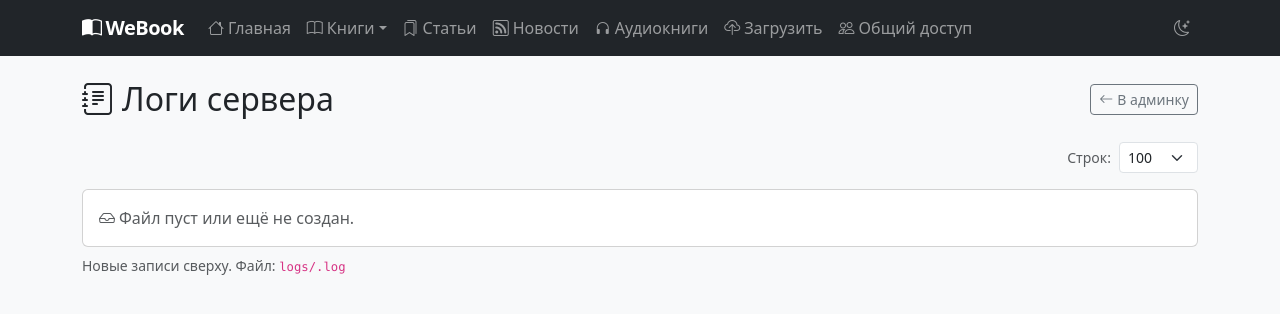
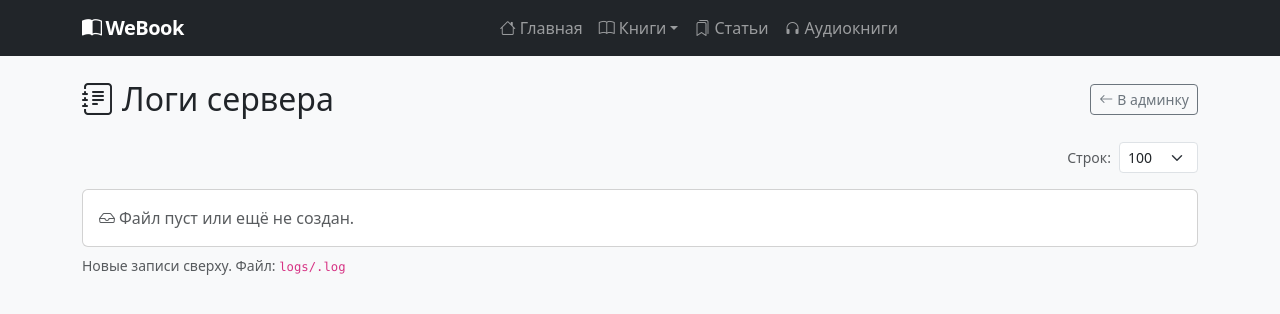
Before and after one commit to serg-lebovski/webook, a FastAPI app: template app/templates/admin/logs.html in a window 1280 px wide. Shown: the top 314 px of the page. Run offline with FastAPI, Linux system fonts and the light colour scheme; the template is opened without the code that fills it, so the values that code supplies are empty.

Commit message:
Redesign navbar: center main links, move secondary items into menus
Main nav (Главная · Книги · Статьи · Аудиокниги) is centered (mx-auto); the
search box stays on the right. "Загрузить книгу" moved into the Книги dropdown.
Theme toggle, Новости (RSS), Общий доступ and the PWA install action moved into
the user dropdown menu. Theme script guards against the toggle being absent
(login page) and updates the menu label.

Co-Authored-By: Claude Opus 4.8 <noreply@anthropic.com>

```diff
--- a/app/templates/base.html
+++ b/app/templates/base.html
@@ -42,7 +42,7 @@
       <span class="navbar-toggler-icon"></span>
     </button>
     <div class="collapse navbar-collapse" id="nav">
-      <ul class="navbar-nav me-auto">
+      <ul class="navbar-nav mx-auto text-center">
         <li class="nav-item"><a class="nav-link" href="/dashboard"><i class="bi bi-house me-1"></i>Главная</a></li>
         <li class="nav-item dropdown">
           <a class="nav-link dropdown-toggle" href="/shelves" id="booksNav" role="button"
@@ -51,13 +51,12 @@
             <li><a class="dropdown-item" href="/shelves"><i class="bi bi-bookshelf me-2"></i>Полки</a></li>
             <li><a class="dropdown-item" href="/books"><i class="bi bi-journals me-2"></i>Все книги</a></li>
             <li><a class="dropdown-item" href="/books?favorite=1"><i class="bi bi-heart-fill me-2 text-danger"></i>Избранное</a></li>
+            <li><hr class="dropdown-divider"></li>
+            <li><a class="dropdown-item" href="/books/upload"><i class="bi bi-cloud-upload me-2"></i>Загрузить книгу</a></li>
           </ul>
         </li>
         <li class="nav-item"><a class="nav-link" href="/links"><i class="bi bi-bookmarks me-1"></i>Статьи</a></li>
-        <li class="nav-item"><a class="nav-link" href="/feeds"><i class="bi bi-rss me-1"></i>Новости</a></li>
         <li class="nav-item"><a class="nav-link" href="/audiobooks"><i class="bi bi-headphones me-1"></i>Аудиокниги</a></li>
-        <li class="nav-item"><a class="nav-link" href="/books/upload"><i class="bi bi-cloud-upload me-1"></i>Загрузить</a></li>
-        <li class="nav-item"><a class="nav-link" href="/shared"><i class="bi bi-people me-1"></i>Общий доступ</a></li>
       </ul>
       {% if user %}
       <form class="d-flex me-lg-3 my-2 my-lg-0" role="search" action="/search" method="get">
@@ -66,28 +65,29 @@
           <button class="btn btn-outline-light" type="submit"><i class="bi bi-search"></i></button>
         </div>
       </form>
-      {% endif %}
-      <ul class="navbar-nav align-items-lg-center">
-        <li class="nav-item d-none" id="pwaInstallLi">
-          <button type="button" class="nav-link border-0 bg-transparent" id="pwaInstall" title="Установить приложение">
-            <i class="bi bi-download"></i>
-          </button>
-        </li>
-        <li class="nav-item">
-          <button type="button" class="nav-link border-0 bg-transparent" id="themeToggle" title="Переключить тему">
-            <i class="bi bi-moon-stars" id="themeIcon"></i>
-          </button>
-        </li>
-        {% if user %}
+      <ul class="navbar-nav">
         <li class="nav-item dropdown">
           <a class="nav-link dropdown-toggle" href="#" data-bs-toggle="dropdown">
             <i class="bi bi-person-circle me-1"></i>{{ user.username }}
           </a>
           <ul class="dropdown-menu dropdown-menu-end">
-            <li><a class="dropdown-item" href="/settings"><i class="bi bi-gear me-1"></i>Настройки</a></li>
-            <li><a class="dropdown-item" href="/highlights"><i class="bi bi-quote me-1"></i>Мои цитаты</a></li>
+            <li><a class="dropdown-item" href="/feeds"><i class="bi bi-rss me-2"></i>Новости</a></li>
+            <li><a class="dropdown-item" href="/shared"><i class="bi bi-people me-2"></i>Общий доступ</a></li>
+            <li><a class="dropdown-item" href="/highlights"><i class="bi bi-quote me-2"></i>Мои цитаты</a></li>
+            <li><hr class="dropdown-divider"></li>
+            <li><a class="dropdown-item" href="/settings"><i class="bi bi-gear me-2"></i>Настройки</a></li>
+            <li>
+              <button type="button" class="dropdown-item" id="themeToggle">
+                <i class="bi bi-moon-stars me-2" id="themeIcon"></i><span id="themeLabel">Тёмная тема</span>
+              </button>
+            </li>
+            <li class="d-none" id="pwaInstallLi">
+              <button type="button" class="dropdown-item" id="pwaInstall">
+                <i class="bi bi-download me-2"></i>Установить приложение
+              </button>
+            </li>
             {% if user.is_admin %}
-            <li><a class="dropdown-item" href="/admin"><i class="bi bi-shield-lock me-1"></i>Администрирование</a></li>
+            <li><a class="dropdown-item" href="/admin"><i class="bi bi-shield-lock me-2"></i>Администрирование</a></li>
             {% endif %}
             <li><hr class="dropdown-divider"></li>
             <li>
@@ -97,8 +97,8 @@
             </li>
           </ul>
         </li>
-        {% endif %}
       </ul>
+      {% endif %}
     </div>
   </div>
 </nav>
@@ -109,13 +109,16 @@
 
 <script src="https://cdn.jsdelivr.net/npm/bootstrap@5.3.3/dist/js/bootstrap.bundle.min.js"></script>
 <script>
-  // Переключатель тёмной/светлой темы
+  // Переключатель тёмной/светлой темы (пункт в меню пользователя)
   (function () {
     var btn = document.getElementById('themeToggle');
     var icon = document.getElementById('themeIcon');
+    var label = document.getElementById('themeLabel');
+    if (!btn) return;
     function sync() {
       var dark = document.documentElement.getAttribute('data-bs-theme') === 'dark';
-      icon.className = dark ? 'bi bi-sun' : 'bi bi-moon-stars';
+      icon.className = (dark ? 'bi bi-sun' : 'bi bi-moon-stars') + ' me-2';
+      if (label) label.textContent = dark ? 'Светлая тема' : 'Тёмная тема';
       btn.title = dark ? 'Светлая тема' : 'Тёмная тема';
     }
     sync();
```
